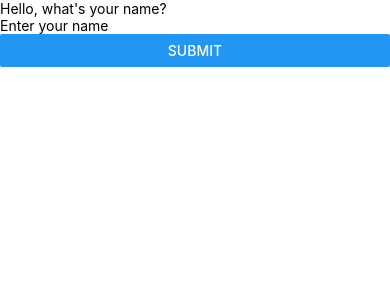
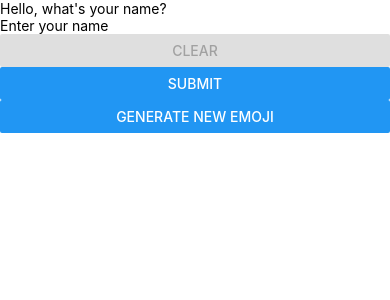
Before and after one commit to antonio-digiteer/mobile-exercise, a React Native app: screen / in a window 390 px wide. Shown: the top 300 px of the page. Built offline with nearby package versions, Linux system fonts and the light colour scheme.

Commit message:
added input field restrictions

```diff
--- a/App.tsx
+++ b/App.tsx
@@ -10,8 +10,6 @@ const GreetingApp = () => {
   const handleNameChange = (text: string) => {
     setName(text);
   };
-
-
 
   const handleSubmit = () => {
     if (name) {
@@ -30,6 +28,13 @@ const GreetingApp = () => {
     }
   };
 
+    const clearName = () => {
+    if (name === '') {
+      setGreeting("Hello, What's your name?");
+    }
+    setName('');
+      setGreeting("Hello, What's your name?");
+  };
 
 
   return (
@@ -42,9 +47,11 @@ const GreetingApp = () => {
         placeholder="Enter your name"
         value={name}
         onChangeText={handleNameChange}
+        maxLength={20}/>
 
-      />
-      <Button title="Submit" onPress={handleSubmit} />
+         <Button title="Clear"  onPress={clearName} disabled={!name.trim()}/>
+         <Button title="Submit" onPress={handleSubmit} />
+         <Button title="Generate New Emoji"/>
     </View>
   );
 };
--- a/tsconfig.json
+++ b/tsconfig.json
@@ -1,3 +1,6 @@
 {
+  "compilerOptions": {
+    "jsx": "react"
+  },
   "extends": "@react-native/typescript-config/tsconfig.json"
 }
```
Also changed, not shown: 2 other files (tests, documents, lock files or other folders).
